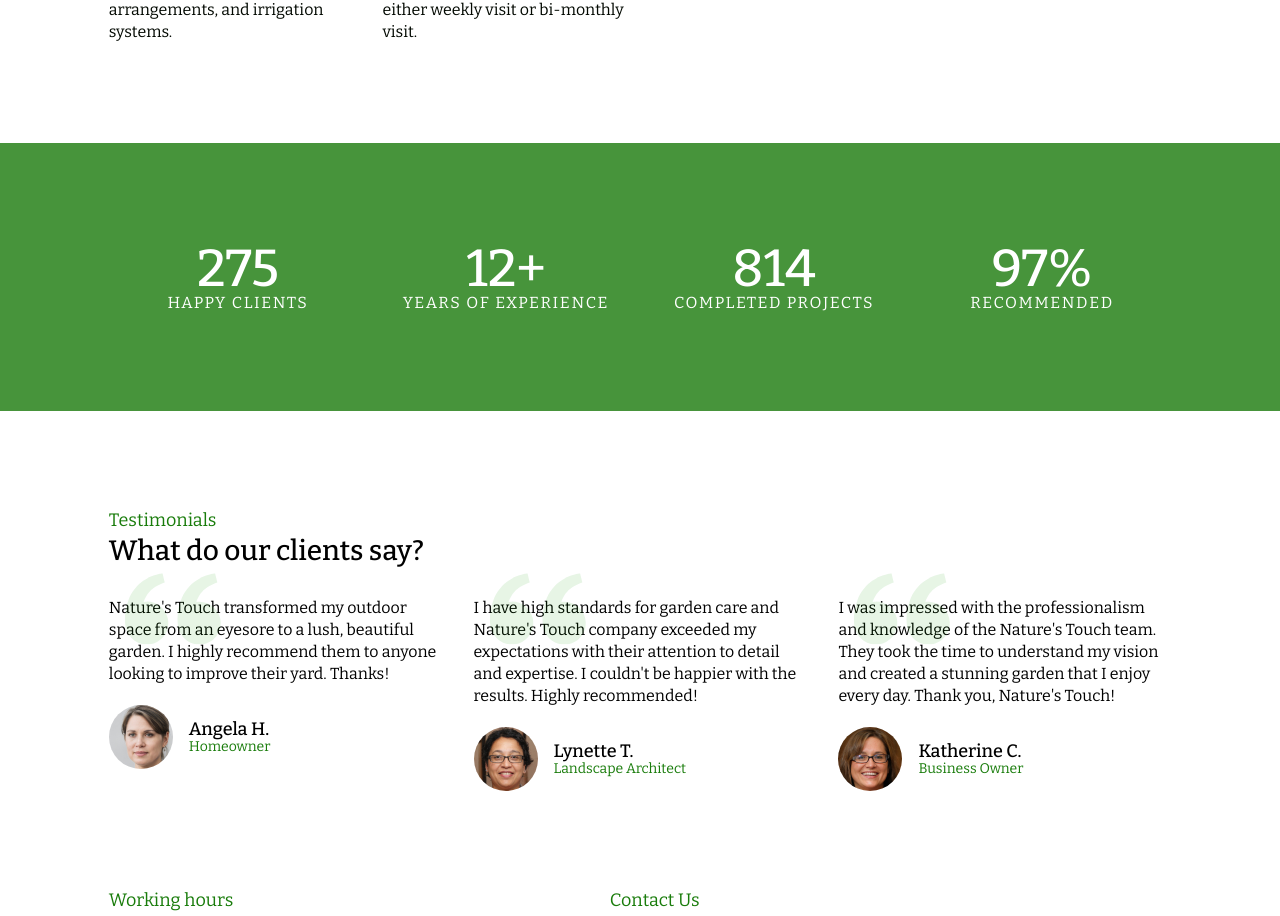
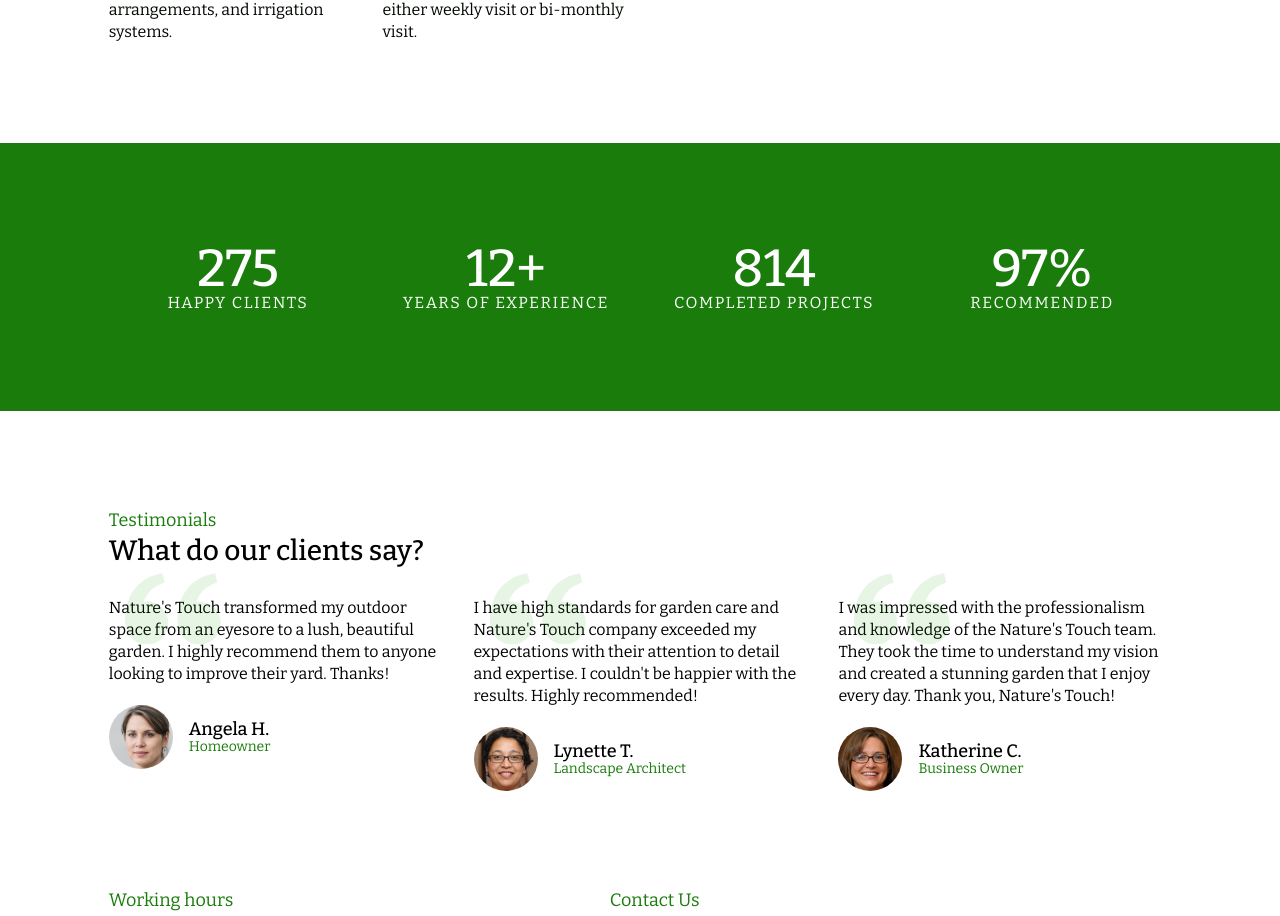
Before and after one commit to Senatrius/natures-touch-gardening, a React (Vite) app: page / in a window 1280 px wide. Shown: the part 1716-2632 px from the top of the page. Built offline with nearby package versions, Linux system fonts and the light colour scheme.

Commit message:
fix wcag error

```diff
--- a/src/components/Stats.tsx
+++ b/src/components/Stats.tsx
@@ -2,7 +2,7 @@
 
 export const Stats = () => {
   return (
-    <section className='lg relative mb-[3.5rem] w-full overflow-hidden bg-overlay md:mb-[6.25rem]'>
+    <section className='lg relative mb-[3.5rem] w-full overflow-hidden bg-primary-100 md:mb-[6.25rem]'>
       <h2 className='sr-only'>Social proof</h2>
       <div className='mx-auto grid w-[93%] max-w-[65rem] grid-cols-1 gap-8 py-[3.5rem] sm:grid-cols-2 md:w-[88%] md:grid-cols-4 md:py-[6.25rem] lg:w-[83%]'>
         <SocialCounter
```
